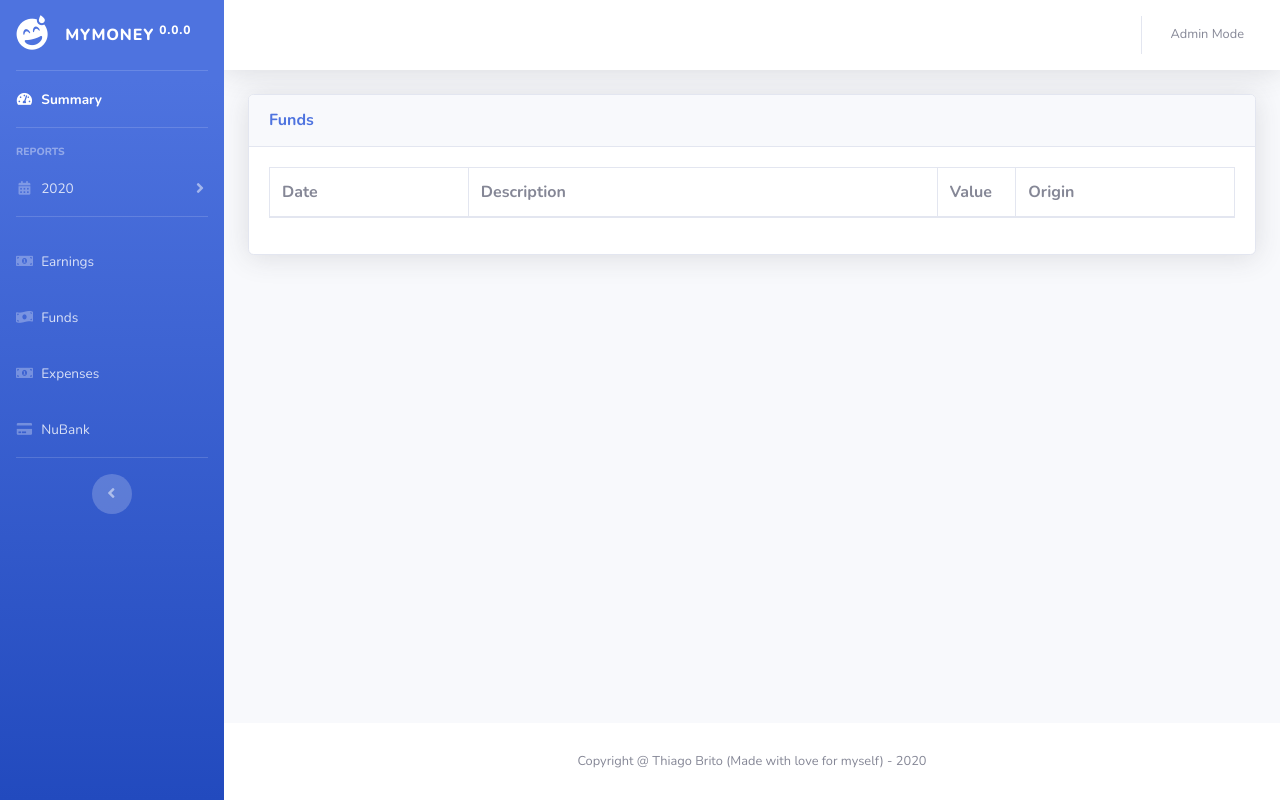
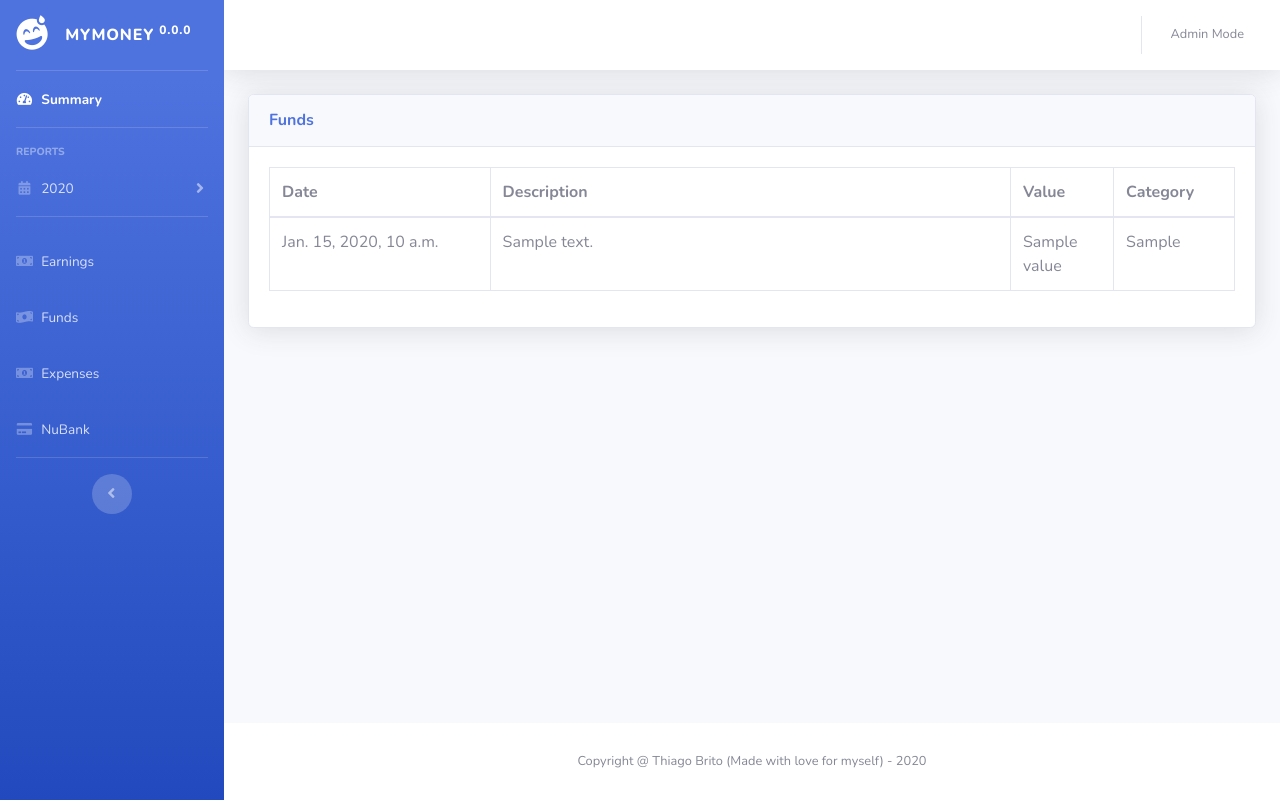
Before and after one commit to thiagobrito/mymoney, a Django app: template mymoney/core/templates/funds.html in a window 1280 px wide. Run offline with Django 3.2, Linux system fonts and the light colour scheme; the template is opened without the code that fills it: most values are stand-ins (such as "Sample title", 1, 10 or a date in 2020); lists and menus that the app fills with data are empty; parts of the project's set-up code (start-up, migrations or seed data) failed here and were passed over; some libraries are stand-ins or nearby versions.

Commit message:
Inserting funds page

```diff
--- a/mymoney/core/admin.py
+++ b/mymoney/core/admin.py
@@ -1,12 +1,18 @@
 from django.contrib import admin
 
 from mymoney.core.models.earnings import Earnings
+from mymoney.core.models.funds import Funds
 
 
 class EarningsAdmin(admin.ModelAdmin):
     list_display = ('date', 'description', 'origin', 'value', 'received')
 
 
+class FundsAdmin(admin.ModelAdmin):
+    list_display = ('date', 'description', 'value')
+
+
 # Register your models here.
 
 admin.site.register(Earnings, EarningsAdmin)
+admin.site.register(Funds, FundsAdmin)
--- a/mymoney/core/models/earnings.py
+++ b/mymoney/core/models/earnings.py
@@ -25,3 +25,6 @@ class Earnings(models.Model):
     @property
     def value_display(self):
         return "R$ %s" % self.value
+
+    def source_display_name(self, source):
+        return dict((k, v) for k, v in self.SOURCES)[source]
--- a/mymoney/core/templates/earnings.html
+++ b/mymoney/core/templates/earnings.html
@@ -46,7 +46,7 @@
                                         <td class="sorting_1">{{ earn.date }}</td>
                                         <td>{{ earn.description }}</td>
                                         <td>{{ earn.value }}</td>
-                                        <td>{{ earn.origin }}</td>
+                                        <td>{{ earn.get_origin_display }}</td>
                                     </tr>
                                 {% endfor %}
                                 </tbody>
--- a/mymoney/core/templates/funds.html
+++ b/mymoney/core/templates/funds.html
@@ -32,25 +32,25 @@
                                         Value
                                     </th>
                                     <th class="sorting" tabindex="0" aria-controls="dataTable" rowspan="1" colspan="1"
-                                        aria-label="Start date: activate to sort column ascending"
-                                        style="width: 187px;">
+                                        aria-label="Office: activate to sort column ascending" style="width: 50px;">
 
-                                        Origin
+                                        Category
                                     </th>
                                 </tr>
                                 </thead>
                                 <tbody>
-                                <!--
-                                {% for earn in earnings %}
+
+                                {% for fund in funds %}
                                     <tr role="row"
+                                        style="{% if fund.value.amount < 0 %}color: red{% endif %}"
                                         class="{% if forloop.counter|divisibleby:2 %}even{% else %}odd{% endif %}">
-                                        <td class="sorting_1">{{ earn.date }}</td>
-                                        <td>{{ earn.description }}</td>
-                                        <td>{{ earn.value }}</td>
-                                        <td>{{ earn.origin }}</td>
+                                        <td class="sorting_1">{{ fund.date }}</td>
+                                        <td>{{ fund.description }}</td>
+                                        <td>{{ fund.value }}</td>
+                                        <td>{{ fund.get_category_display }}</td>
                                     </tr>
                                 {% endfor %}
-                                -->
+
                                 </tbody>
                             </table>
                         </div>
--- a/mymoney/core/views/api.py
+++ b/mymoney/core/views/api.py
@@ -42,7 +42,7 @@ def sources_earnings(request):
     data = []
 
     for exp in report:
-        labels.append(exp['origin'])
+        labels.append(Earnings().source_display_name(exp['origin']))
         data.append(exp['value__sum'])
 
     return JsonResponse(data={
```
Also changed, not shown: mymoney/core/models/funds.py (added, +22 -0 lines), mymoney/core/views/pages.py (+7 -1 lines), mymoney/core/migrations/0006_auto_20200407_2033.py (added), mymoney/core/migrations/0007_auto_20200407_2040.py (added), mymoney/core/migrations/0008_auto_20200407_2052.py (added).
